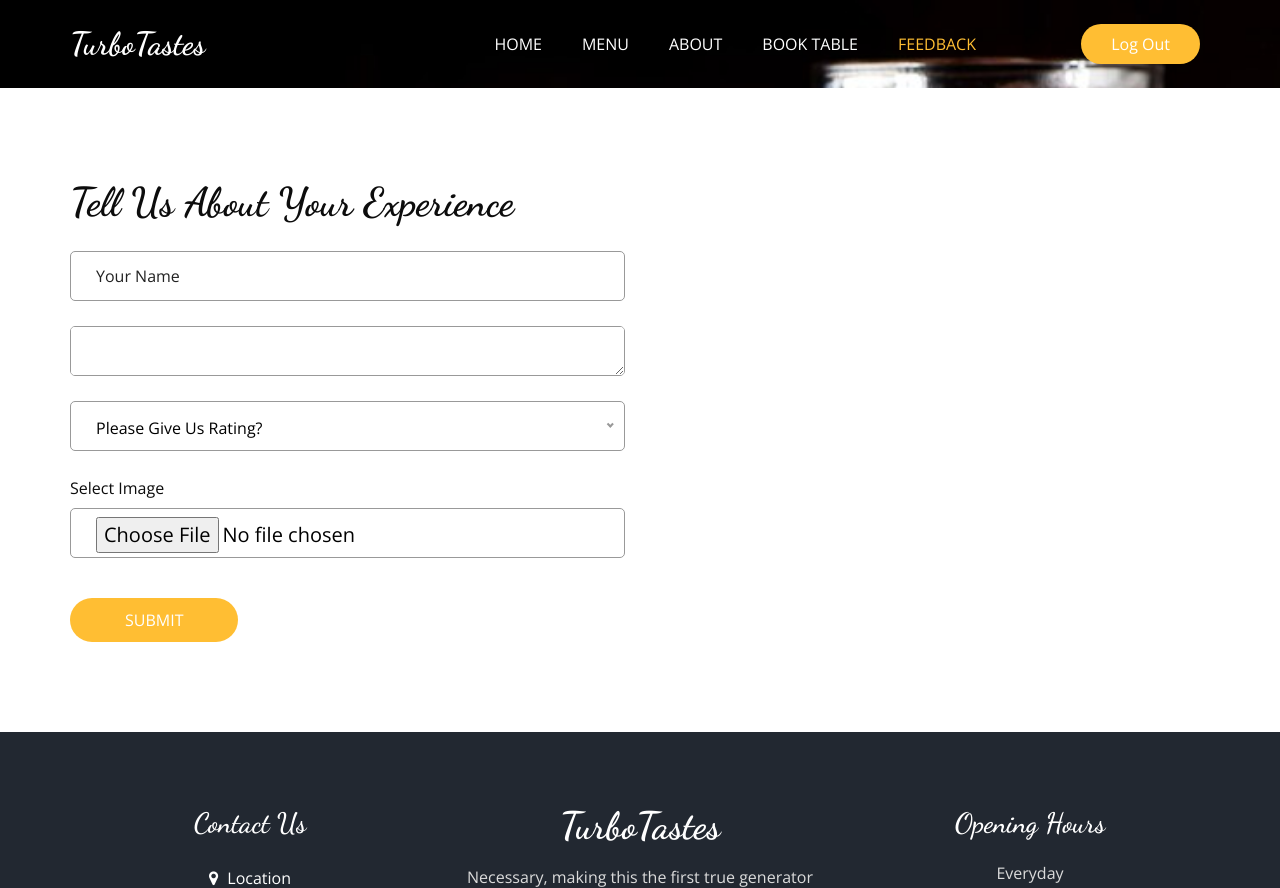
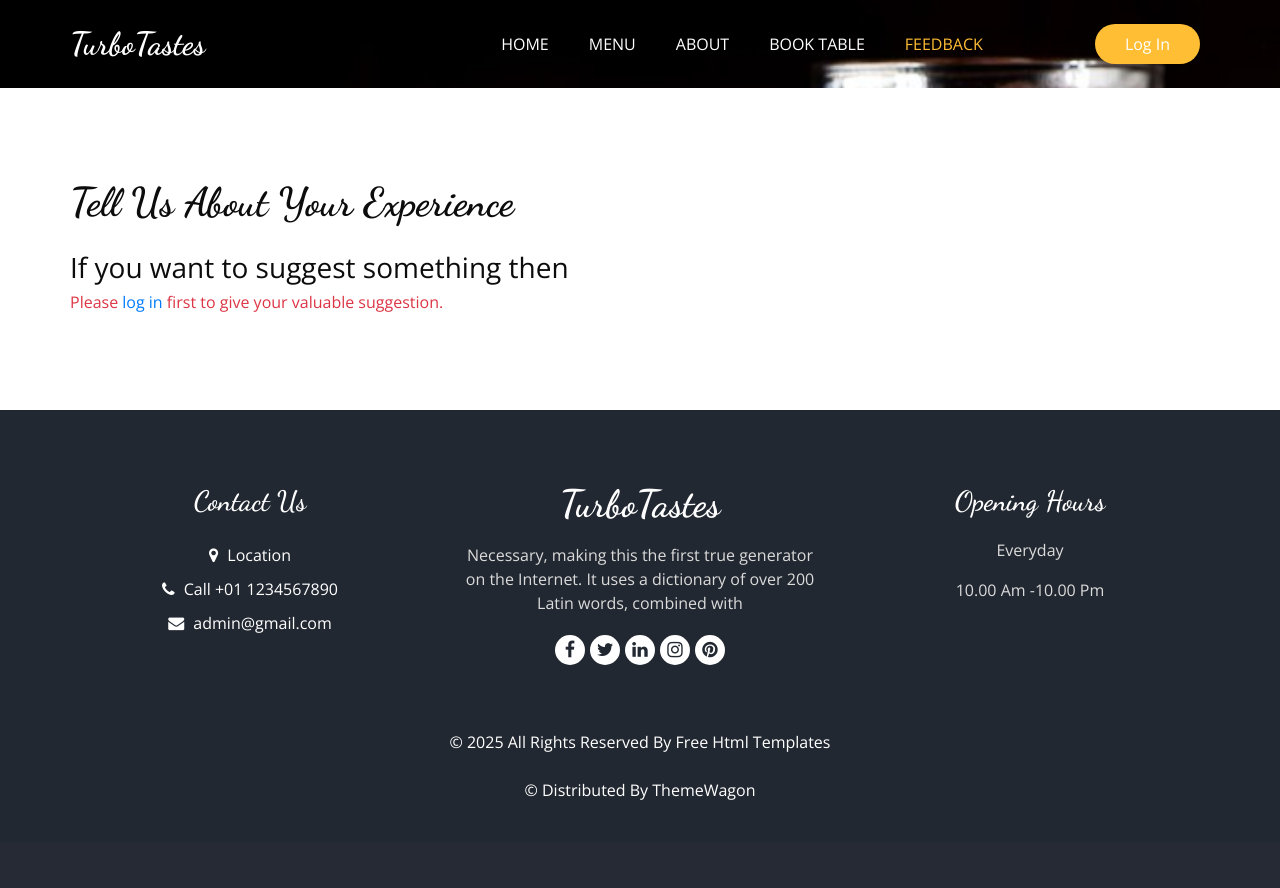
Before and after one commit to VickyKumar001/Restaurants-Webapplication, a Django app: page /feedback/ in a window 1280 px wide. Shown: the top 888 px of the page. After the commit the page ends 800 px from the top, so only its background shows below. Run offline with Django 5.2, Linux system fonts and the light colour scheme; some libraries are stand-ins or nearby versions.

Commit message:
fix feedback

```diff
--- a/Base_App/views.py
+++ b/Base_App/views.py
@@ -52,7 +52,7 @@
 
 def LogoutPage(request):
     logout(request)
-    return redirect('login')
+    return redirect('Home')
 
 
 
@@ -85,4 +85,18 @@
 
 
 def FeedbackView(request):
+    if request.method == 'POST':
+        user_name = request.POST.get('user_name')
+        description = request.POST.get('description')
+        rating = request.POST.get('rating')
+        image = request.FILES.get('image')
+
+        Feedback.objects.create(
+            user_name=user_name,
+            description=description,
+            rating=rating,
+            image=image
+        )
+        return redirect('Feedback_Form')  # or redirect to a thank-you page
+
     return render(request, 'feedback.html')
--- a/Restaurant_Project/settings.py
+++ b/Restaurant_Project/settings.py
@@ -122,9 +122,8 @@
 
 STATICFILES_DIRS = [os.path.join(BASE_DIR / "static")]
 
-MEDIA_URL = 'media/'
-
-MEDIA_ROOT = BASE_DIR / 'media'
+MEDIA_URL = '/media/'
+MEDIA_ROOT = os.path.join(BASE_DIR, 'media')
 
 # Default primary key field type
 # https://docs.djangoproject.com/en/5.0/ref/settings/#default-auto-field
--- a/Restaurant_Project/urls.py
+++ b/Restaurant_Project/urls.py
@@ -22,7 +22,8 @@
 
 urlpatterns = [
     path('admin/', admin.site.urls),
-    path('', SignupPage, name='signup'),
+    path('', HomeView, name='Home'),
+    path('signup/', SignupPage, name='signup'),
     path('login/', LoginPage, name='login'),
     path('logout/',LogoutPage, name='logout'),
     path('home/', HomeView,name="Home"),
--- a/Template/about.html
+++ b/Template/about.html
@@ -22,7 +22,7 @@
           <div class="detail-box">
             <div class="heading_container">
               <h2>
-                We Are Feane
+                We Are TurboTastes
               </h2>
             </div>
 
--- a/Template/base.html
+++ b/Template/base.html
@@ -137,9 +137,15 @@
                 </button>
               </form>
               {% endcomment %}
-              <a href="{% url 'login' %}" class="order_online">
-                Log Out
-              </a>
+              {% if user.is_authenticated %}
+                <a href="{% url 'logout' %}" class="order_online">
+                  Log Out
+                </a>
+              {% else %}
+                <a href="{% url 'login' %}" class="order_online">
+                  Log In
+                </a>
+              {% endif %}
             </div>
           </div>
         </nav>
--- a/Template/feedback.html
+++ b/Template/feedback.html
@@ -17,48 +17,41 @@
       <div class="row">
         <div class="col-md-6">
           <div class="form_container">
-            <form action="{% url "Book_Table" %}" method='POST'>{% csrf_token %}
+
+            {% if user.is_authenticated %}
+              <form action="{% url 'Feedback_Form' %}" method="POST" enctype="multipart/form-data">
+                {% csrf_token %}
                 <div>
                   <input type="text" class="form-control" name="user_name" required placeholder="Your Name" />
                 </div>
                 <div class="mb-3">
-                <textarea class="form-control" id="exampleFormControlTextarea1" name="Description" rows="3" required placeholder="Describe your experience here">
-
-                </textarea>
-
+                  <textarea class="form-control" name="description" rows="3" required placeholder="Describe your experience here"></textarea>
                 </div>
                 <div>
-                <select class="form-control nice-select wide" required name="total_person">
-                  <option value="" disabled selected>
-                    Please Give Us Rating?
-                  </option>
-                  <option value="1">
-                    1
-                  </option>
-                  <option value="2">
-                    2
-                  </option>
-                  <option value="3">
-                    3
-                  </option>
-                  <option value="4">
-                    4
-                  </option>
-                  <option value="5">
-                    5
-                  </option>
+                  <select class="form-control nice-select wide" required name="rating">
+                    <option value="" disabled selected>Please Give Us Rating?</option>
+                    <option value="1">1</option>
+                    <option value="2">2</option>
+                    <option value="3">3</option>
+                    <option value="4">4</option>
+                    <option value="5">5</option>
                   </select>
                 </div>
                 <div>
                   <label for="formFileLg" class="form-label">Select Image</label>
-                <input class="form-control form-control-lg" id="formFileLg" type="file">
+                  <input class="form-control form-control-lg" id="formFileLg" type="file" name="image">
                 </div>
                 <div class="btn_box">
-                <button>
-                  Submit
-                </button>
+                  <button type="submit">Submit</button>
                 </div>
               </form>
+            {% else %}
+              <h3>If you want to suggest something then </h3>
+              <h6 class="text-danger">
+                Please <a href="{% url 'login' %}">log in</a> first to give your valuable suggestion.
+              </h6>
+            {% endif %}
+
           </div>
         </div>
       </div>
```
Also changed, not shown: Base_App/models.py (+8 -5 lines), Template/book_table.html (+22 -19 lines), Base_App/migrations/0002_rename_description_feedback_description_and_more.py (added), db.sqlite3, media/feedback_images/pexels-aminalizadeh-9137038.jpg (added), media/feedback_images/pexels-pixabay-248420.jpg (added), media/feedback_images/pexels-pixabay-248420_YUMkV8R.jpg (added), 2 other files. Lines whose indentation alone changed are shown as unchanged.
